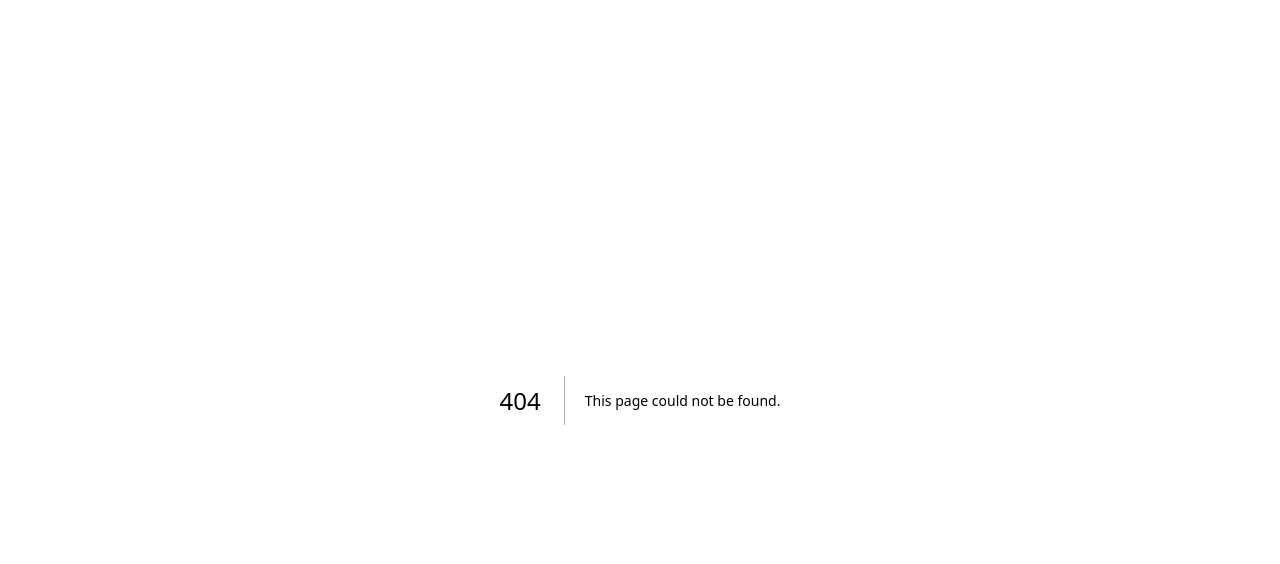
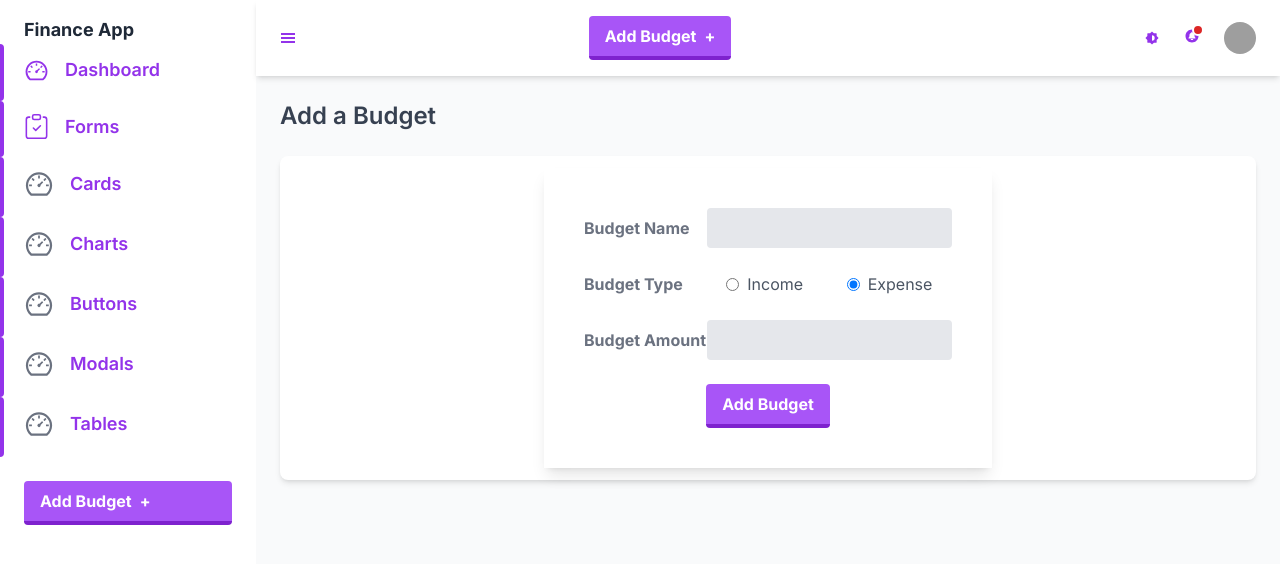
Before and after one commit to lhes23/next-finance-app, a Next.js app: page /dashboard/add-budget in a window 1280 px wide. Before the commit this address had no page. Shown: the top 564 px of the page. Built offline with nearby package versions, Linux system fonts and the light colour scheme; grey boxes are pictures that could not be loaded.

Commit message:
add button and form

```diff
--- /dev/null
+++ b/src/app/dashboard/add-budget/page.tsx
@@ -0,0 +1,102 @@
+"use client"
+import ButtonComp from "@/components/ButtonComp"
+import React, { useState } from "react"
+
+const AddBudgetPage = () => {
+  const [budgetName, setBudgetName] = useState<string>("")
+  const [budgetType, setBudgetType] = useState<string>("expense")
+  const [budgetAmount, setBudgetAmount] = useState<string>("")
+
+  const formHandler = (e: React.FormEvent) => {
+    e.preventDefault()
+    console.log({ budgetName, budgetType, budgetAmount })
+  }
+
+  return (
+    <>
+      <h2 className="my-6 text-2xl font-semibold text-gray-700 dark:text-gray-200">
+        Add a Budget
+      </h2>
+
+      <div className="px-4 py-3 mb-8 bg-white rounded-lg shadow-md dark:bg-gray-800 flex justify-center items-center">
+        <form className="w-full max-w-md shadow-lg p-10" onSubmit={formHandler}>
+          <div className="md:flex md:items-center mb-6">
+            <div className="md:w-1/3">
+              <label
+                className="block text-gray-500 font-bold mb-1 md:mb-0"
+                htmlFor="inline-full-name"
+              >
+                Budget Name
+              </label>
+            </div>
+            <div className="md:w-2/3">
+              <input
+                className="bg-gray-200 appearance-none border-2 border-gray-200 rounded w-full py-2 px-4 text-gray-700 leading-tight focus:outline-none focus:bg-white focus:border-purple-500"
+                id="inline-full-name"
+                type="text"
+                defaultValue=""
+                value={budgetName}
+                onChange={(e) => setBudgetName(e.target.value)}
+              />
+            </div>
+          </div>
+          <div className="md:flex md:items-center mb-6">
+            <div className="md:w-1/3">
+              <label className="block text-gray-500 font-bold mb-1 md:mb-0">
+                Budget Type
+              </label>
+            </div>
+            <div className="md:w-2/3 flex justify-evenly">
+              <label className="inline-flex items-center text-gray-600 dark:text-gray-400">
+                <input
+                  type="radio"
+                  className="text-purple-600 form-radio focus:border-purple-400 focus:outline-none focus:shadow-outline-purple dark:focus:shadow-outline-gray"
+                  name="budgetType"
+                  defaultValue="income"
+                  onClick={() => setBudgetType("income")}
+                />
+                <span className="ml-2">Income</span>
+              </label>
+              <label className="inline-flex items-center ml-6 text-gray-600 dark:text-gray-400">
+                <input
+                  type="radio"
+                  className="text-purple-600 form-radio focus:border-purple-400 focus:outline-none focus:shadow-outline-purple dark:focus:shadow-outline-gray"
+                  name="budgetType"
+                  defaultValue="expense"
+                  checked
+                  onClick={() => setBudgetType("expense")}
+                />
+                <span className="ml-2">Expense</span>
+              </label>
+            </div>
+          </div>
+
+          <div className="md:flex md:items-center mb-6">
+            <div className="md:w-1/3">
+              <label className="block text-gray-500 font-bold mb-1 md:mb-0">
+                Budget Amount
+              </label>
+            </div>
+            <div className="md:w-2/3 flex justify-evenly">
+              <input
+                className="bg-gray-200 appearance-none border-2 border-gray-200 rounded w-full py-2 px-4 text-gray-700 leading-tight focus:outline-none focus:bg-white focus:border-purple-500"
+                type="text"
+                defaultValue=""
+                value={budgetAmount}
+                onChange={(e) => setBudgetAmount(e.target.value)}
+              />
+            </div>
+          </div>
+
+          <div className="flex justify-center items-center">
+            <button type="submit">
+              <ButtonComp>Add Budget</ButtonComp>
+            </button>
+          </div>
+        </form>
+      </div>
+    </>
+  )
+}
+
+export default AddBudgetPage
--- /dev/null
+++ b/src/components/ButtonComp.tsx
@@ -0,0 +1,11 @@
+import React from "react"
+
+const ButtonComp = ({ children }: { children: React.ReactNode }) => {
+  return (
+    <div className="bg-purple-500 hover:bg-purple-400 text-white font-bold py-2 px-4 border-b-4 border-purple-700 hover:border-purple-500 rounded">
+      {children}
+    </div>
+  )
+}
+
+export default ButtonComp
--- a/src/components/Header.tsx
+++ b/src/components/Header.tsx
@@ -3,6 +3,8 @@ import React, { useState } from "react"
 import { GiHamburgerMenu } from "react-icons/gi"
 import { BiSolidBrightnessHalf } from "react-icons/bi"
 import { IoNotificationsCircle } from "react-icons/io5"
+import Link from "next/link"
+import ButtonComp from "./ButtonComp"
 
 const Header = ({
   isSideBarOpen,
@@ -28,7 +30,16 @@ const Header = ({
             <GiHamburgerMenu />
           </button>
 
-          {/* <div className="w-[50%] border-8"></div> */}
+          <div className="px-6">
+            <ButtonComp>
+              <Link href="/dashboard/add-budget">
+                Add Budget
+                <span className="ml-2" aria-hidden="true">
+                  +
+                </span>
+              </Link>
+            </ButtonComp>
+          </div>
 
           <ul className="flex flex-shrink-0 space-x-6 w-64 justify-end">
             {/* <!-- Theme toggler --> */}
--- a/src/components/SideBarContent.tsx
+++ b/src/components/SideBarContent.tsx
@@ -1,5 +1,6 @@
 import Link from "next/link"
 import { AiOutlineDashboard } from "react-icons/ai"
+import ButtonComp from "./ButtonComp"
 
 const SideBarContent = ({
   title,
@@ -35,12 +36,14 @@ const SideBarContent = ({
         ))}
       </ul>
       <div className="px-6 my-6">
-        <button className="flex items-center justify-between w-full px-4 py-2 text-sm font-medium leading-5 text-white transition-colors duration-150 bg-purple-600 border border-transparent rounded-lg active:bg-purple-600 hover:bg-purple-700 focus:outline-none focus:shadow-outline-purple">
-          Add Budget
-          <span className="ml-2" aria-hidden="true">
-            +
-          </span>
-        </button>
+        <ButtonComp>
+          <Link href="/dashboard/add-budget">
+            Add Budget
+            <span className="ml-2" aria-hidden="true">
+              +
+            </span>
+          </Link>
+        </ButtonComp>
       </div>
     </div>
   )
```
